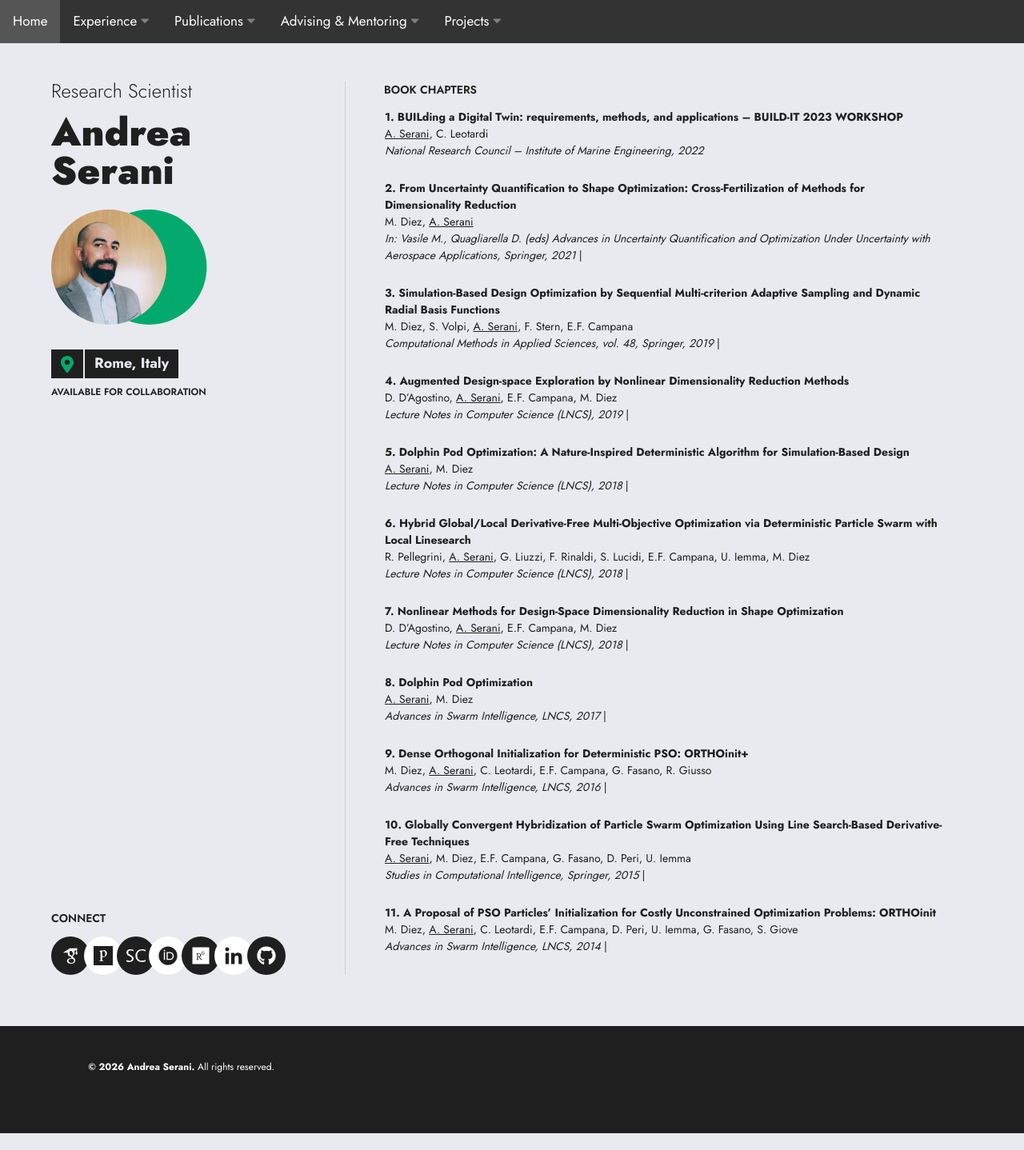
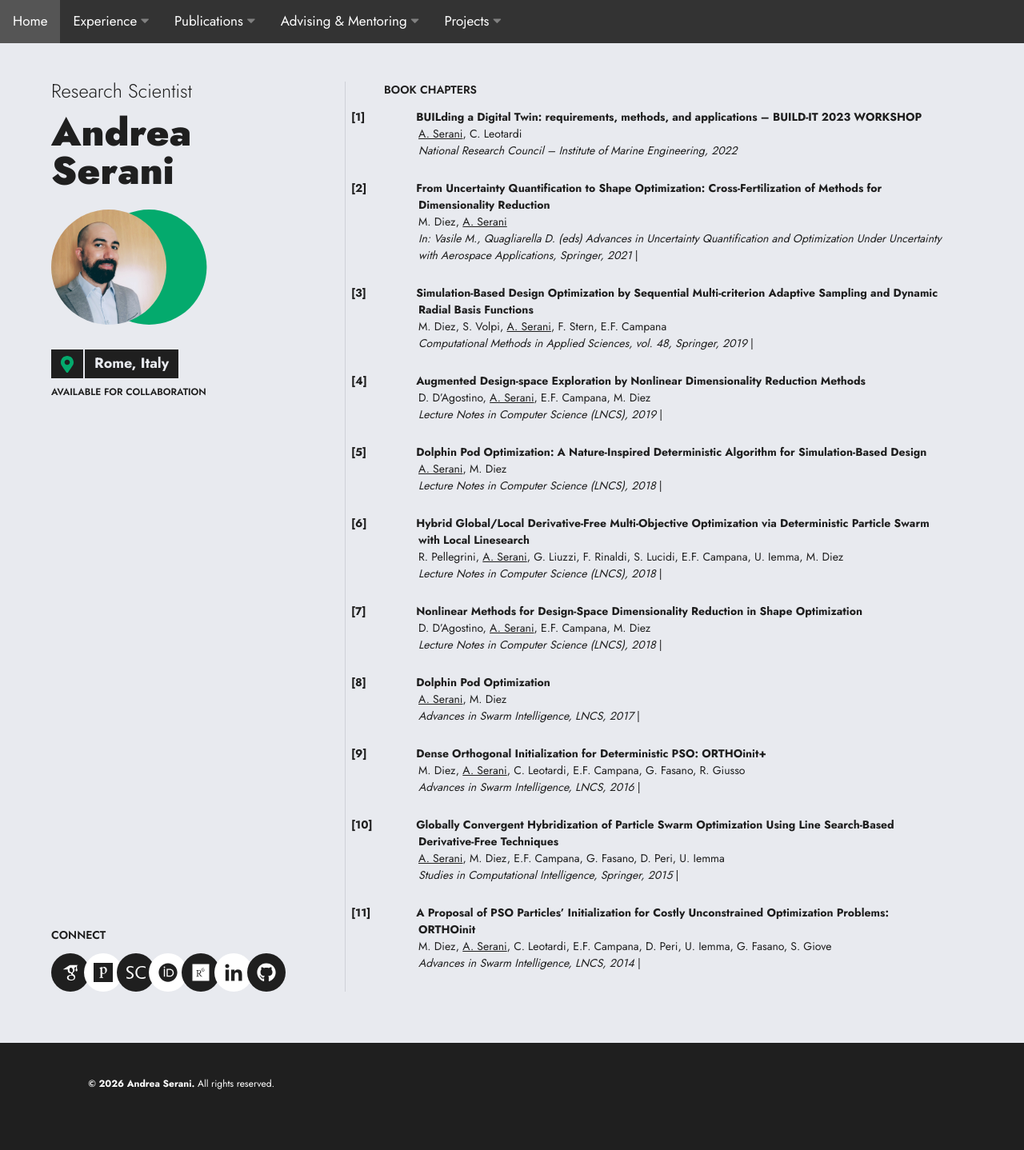
Before and after one commit to aserani/aserani.github.io, a Jekyll site: the page built from html/chapters.html, in a window 1280 px wide. Shown: the whole page at 80% size. Built offline with Jekyll 4.4.1, drawn with Linux system fonts in a browser that asks for light colours; a style sheet for code colours, icons or effects is not loaded; before the commit the page ends 1417 px from its top, so only the background shows below that.

Commit message:
Update styles.css

```diff
--- a/assets/styles.css
+++ b/assets/styles.css
@@ -1308,12 +1308,22 @@ div.container {
   opacity:0.9;
 }
 
-/* === Publications auto-numbering === */
+/* ===== Publications numbering with [n] ===== */
+
 body {
   counter-reset: pub;
 }
 
 .cp-num::before {
   counter-increment: pub;
-  content: counter(pub) ". ";
+  content: "[" counter(pub) "] ";
+  display: inline-block;
+  width: 2.5em;   /* larghezza fissa numero */
 }
+
+/* Hanging indent for publication entries */
+
+.borderless .font-text {
+  padding-left: 3em;   /* spazio per il numero */
+  text-indent: -3em;   /* riporta la prima riga a sinistra */
+}
```
